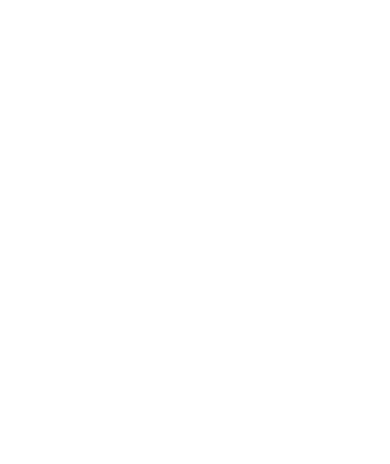
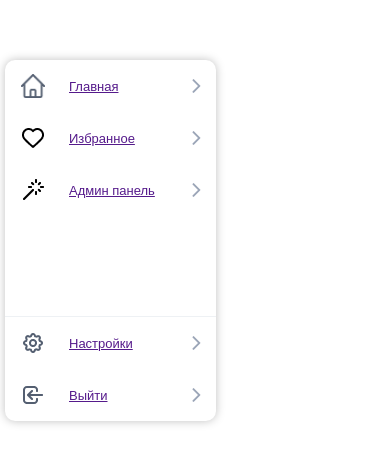
Before and after one commit to ProjectMeowInc/meowlib.frontend.remaster, a Next.js app: page /MainPage/UI/Menu/Menu in a window 390 px wide. Shown: the top 464 px of the page. Built offline with nearby package versions, Linux system fonts and the light colour scheme.

Commit message:
Menu перенесено в RootLayout

```diff
--- a/src/app/globals.css
+++ b/src/app/globals.css
@@ -14,3 +14,9 @@
     padding: 0;
     box-sizing: border-box;
 }
+
+@media (max-width: 768px) {
+    body > aside {
+        display: none;
+    }
+}
--- a/src/pages/MainPage/UI/Menu/Menu.module.css
+++ b/src/pages/MainPage/UI/Menu/Menu.module.css
@@ -1,6 +1,7 @@
-.container {
+.aside {
     width: 25vh;
     margin: 68px 0 0 56px;
+
 }
 
 .top_part {
@@ -14,15 +15,14 @@
 
 @media (max-width: 768px) {
 
-    .container {
+    .aside {
         margin: 0;
         position: absolute;
         top: 60px;
         left: 5px;
-        /*background-color: #FFFFFF;*/
+        background-color: #FFFFFF;
         box-shadow: 0 0 10px 0 #00000040;
         border-radius: 10px;
-        display: none;
     }
 
     .top_part {
@@ -32,7 +32,7 @@
 
 @media (width: 768px) {
 
-    .container {
+    .aside {
         top: 80px;
         left: 15px;
     }
--- a/src/pages/MainPage/UI/Menu/Menu.tsx
+++ b/src/pages/MainPage/UI/Menu/Menu.tsx
@@ -4,7 +4,7 @@ import MenuItem from "@/pages/MainPage/UI/MenuItem/MenuItem"
 
 const Menu = () => {
     return (
-        <aside className={classes.container}>
+        <aside className={classes.aside}>
             <div className={classes.top_part}>
                 <MenuItem img={"/img/icon.png"} text={"Главная"} href={''} />
 
```
